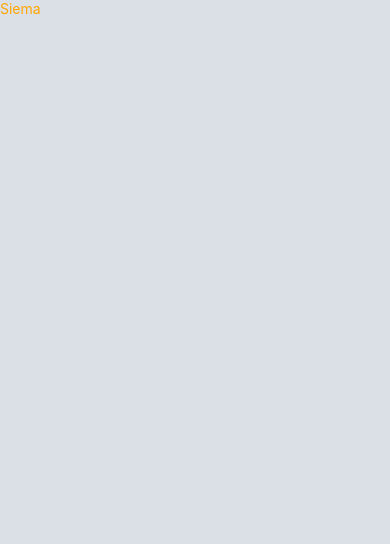
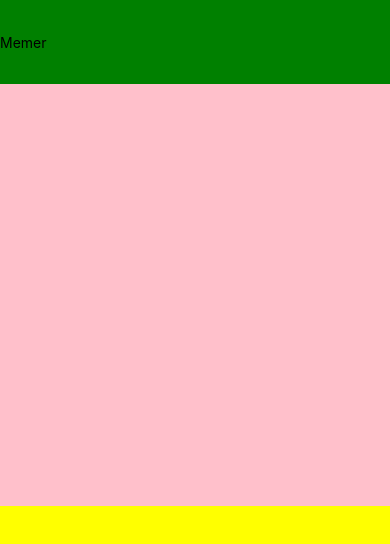
Before and after one commit to milwilczynski/Memer_ReactNativeWeb, a React Native app: screen / in a window 390 px wide. Shown: the top 544 px of the page. Built offline with nearby package versions, Linux system fonts and the light colour scheme.

Commit message:
some minor changes to check sth

```diff
--- a/src/App.js
+++ b/src/App.js
@@ -26,7 +26,13 @@ class App extends React.Component {
         const { dimensions } = this.state;
         return (
             <View style={{height: dimensions.window.height, width: dimensions.window.width, backgroundColor: 'rgb(218, 224, 230)'}}>
-                <Text style={{color: "orange"}}>Siema</Text>
+                <View style={styles.logo}>
+                    <Text>Memer</Text>
+                </View>
+                <View style={styles.mainTop}>
+                </View>
+                <View style={styles.mainBottom}>
+                </View>
             </View>
         );
     }
@@ -34,15 +40,19 @@ class App extends React.Component {
 
 const styles = StyleSheet.create({
     logo: {
-
+        flex: 0.1,
+        backgroundColor: "green",
+        justifyContent: 'center',
+        textAlign: 'center'
     },
     mainTop:{
-
+        flex: 0.5,
+        backgroundColor: 'pink',
     },
     mainBottom:{
-
+        flex: 0.4,
+        backgroundColor: 'yellow',
     }
-
 
 });
 
```
